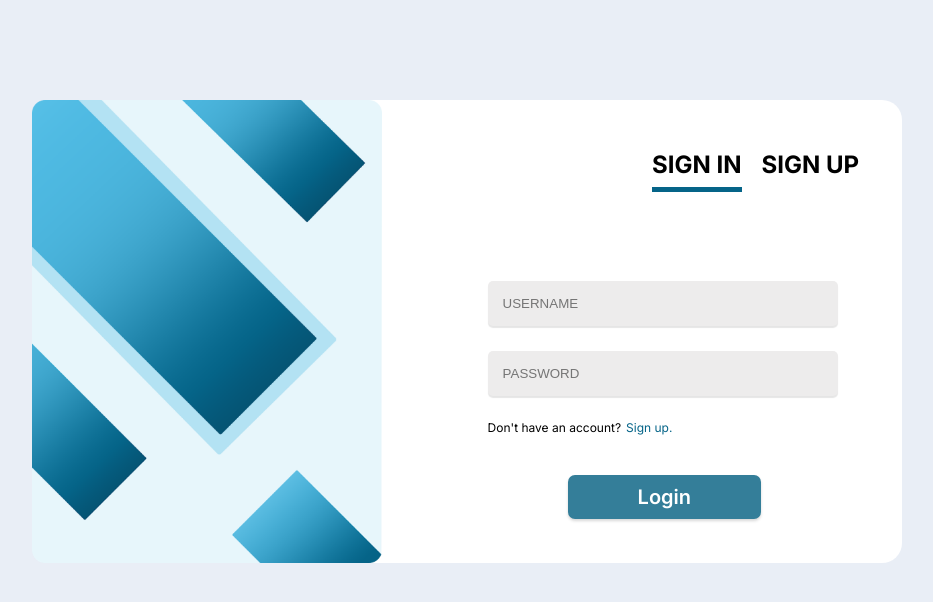
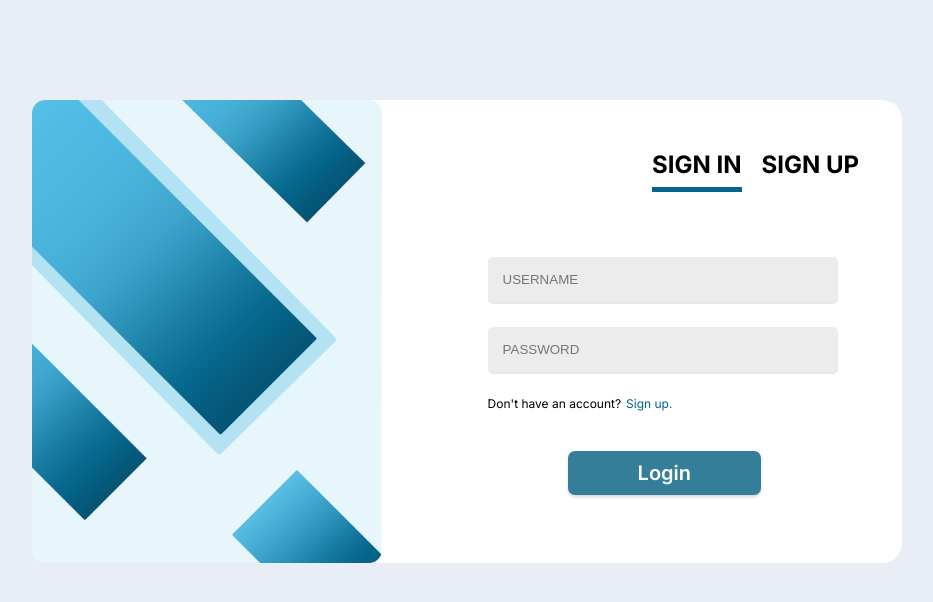
Before and after one commit to jdahiroc/learning-management-system, a React (Vite) app: page / in a window 1280 px wide. Shown: the top 602 px of the page, without its empty margins (178-1111 px from the left). Built offline with nearby package versions, Linux system fonts and the light colour scheme; no server answers; a web font is replaced by a local one.

Commit message:
adjust the design signIn

```diff
--- a/src/styles/signIn.css
+++ b/src/styles/signIn.css
@@ -77,7 +77,7 @@ body {
 .inputs-container {
   position: absolute;
   left: 52%;
-  top: 32%;
+  top: 29%;
 }
 
 .inputs-container form input {
```
